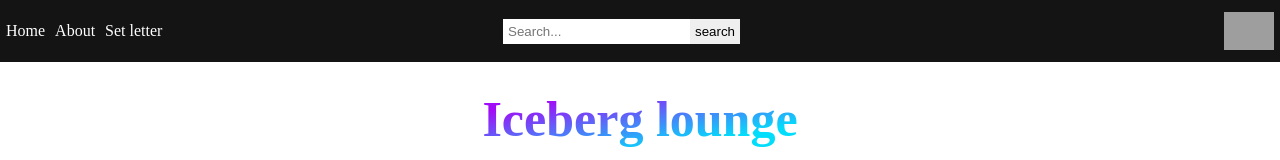
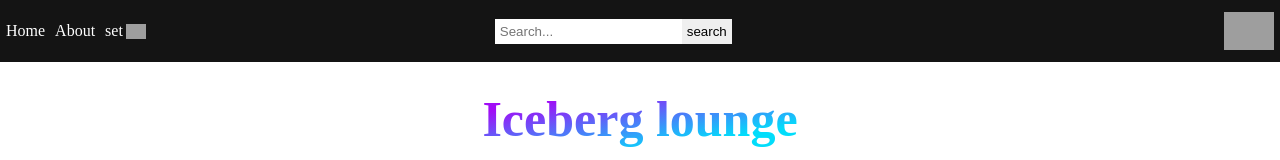
Before and after one commit to Franceschio/cocktails, a React (Vite) app: page / in a window 1280 px wide. Shown: the top 160 px of the page. Built offline with nearby package versions, Linux system fonts and the light colour scheme; no server answers; grey boxes are pictures that could not be loaded.

Commit message:
Cocktails page project

```diff
--- a/src/components/Navbar/Navbar.jsx
+++ b/src/components/Navbar/Navbar.jsx
@@ -46,7 +46,13 @@ const Navbar = ({ alphabetTable, setAlphabetTable, setSelectedLetter }) => {
         <a href="#">
           <li>About</li>
         </a>
-        <li onClick={activateAlphabet}>Set letter</li>
+        <li onClick={activateAlphabet}>
+          set
+          <img
+            src="https://img.icons8.com/nolan/512/abc.png"
+            alt="imgAlphabet"
+          />
+        </li>
       </ul>
       <form className={styles.searchBar}>
         <input className={styles.search} type="text" placeholder="Search..." />
--- a/src/components/Navbar/index.module.scss
+++ b/src/components/Navbar/index.module.scss
@@ -17,10 +17,15 @@
     text-decoration: none;
     color: $secondary-color;
     cursor: pointer;
-    @include flex-box;
+    @include flex-box($gap: 3px);
 
     &:hover {
-      text-decoration: underline;
+      border-bottom: 1px solid $primary-box-shadow;
+    }
+
+    img {
+      height: 20px;
+      width: 20px;
     }
   }
 
--- a/src/components/cokctailsInformation/CocktailInfo.jsx
+++ b/src/components/cokctailsInformation/CocktailInfo.jsx
@@ -8,6 +8,8 @@ const CocktailInfo = ({ cocktailData, infoVisible, setInfoVisible }) => {
 
   const filteredIngredients = createFilteredList(cocktailData, "strIngredient");
 
+  const filteredMeasures = createFilteredList(cocktailData, "strMeasure");
+
   return (
     <div className={`${styles.CocktailInfo} ${infoVisible && styles.active}`}>
       <div className={styles.infoImage}>
@@ -15,12 +17,25 @@ const CocktailInfo = ({ cocktailData, infoVisible, setInfoVisible }) => {
       </div>
       <div className={styles.actualInfo}>
         <h1 className={styles.cocktailName}>{cocktailData.strDrink}</h1>
+        <div className={styles.needed}>
+          <div className={styles.ingredients}>
             <h3>Ingredients:</h3>
             <ul>
               {filteredIngredients.map((ingredient) => (
                 <li key={ingredient[1]}>{ingredient[1]}</li>
               ))}
             </ul>
+          </div>
+
+          <div className={styles.measures}>
+            <h3>Measures:</h3>
+            <ul>
+              {filteredMeasures.map((measure) => (
+                <li key={measure[1]}>{measure[1]}</li>
+              ))}
+            </ul>
+          </div>
+        </div>
         <h3>Preparation:</h3>
         <p>{cocktailData.strInstructionsIT}</p>
       </div>
--- a/src/components/cokctailsInformation/index.module.scss
+++ b/src/components/cokctailsInformation/index.module.scss
@@ -37,12 +37,28 @@
       text-align: center;
     }
 
-    ul {
-      @include flex-box($direction: column, $gap: 10px, $wrap: wrap);
-    }
+    .needed {
+      @include flex-box;
+      width: 100%;
 
-    li {
-      border-bottom: 1px solid $primary-box-shadow;
+      .ingredients,
+      .measures {
+        width: 50%;
+        @include flex-box($direction: column, $gap: 10px);
+
+        ul {
+          @include flex-box(
+            $direction: column,
+            $align: flex-start,
+            $gap: 10px,
+            $wrap: wrap
+          );
+        }
+
+        li {
+          border-bottom: 1px solid $primary-box-shadow;
+        }
+      }
     }
 
     p {
```
Lines whose indentation alone changed are shown as unchanged.
